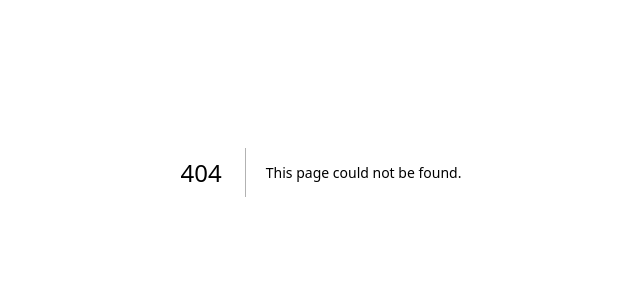
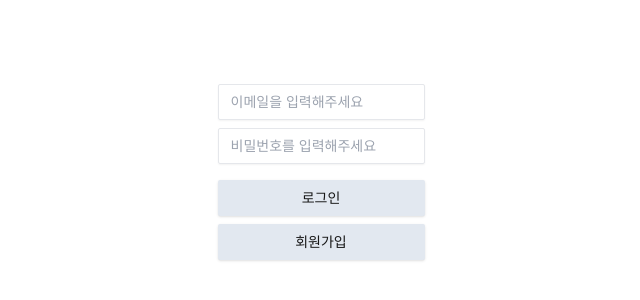
Before and after one commit to kanghyunwoo920106/next-auth, a Next.js app: page /login in a window 1280 px wide. Before the commit this address had no page. Shown: the part 228-528 px from the top of the page, without its empty margins (319-959 px from the left). Built offline with nearby package versions, Linux system fonts and the light colour scheme.

Commit message:
refactor: auth 폴더 네이밍 변경

```diff
--- a/app/auth/components/sign-view.tsx
+++ b/app/login/components/sign-view.tsx
@@ -70,6 +70,11 @@ export default function SignView() {
       router.push("/main");
     }
   };
+
+  const handleSign = () => {
+    router.push("/signup");
+  };
+
   return (
     <div className="flex items-center justify-center h-screen">
       <div className="max-w-sm mx-auto p-4">
@@ -99,8 +104,18 @@ export default function SignView() {
               )}
             </div>
           </div>
-          <Button className="w-full mt-4 bg-slate-200" type="submit">
+          <Button
+            className="w-full mt-4 bg-slate-200 hover:bg-slate-300 active:bg-slate-400"
+            type="submit"
+          >
             로그인
+          </Button>
+          <Button
+            className="w-full mt-2 bg-slate-200 hover:bg-slate-300 active:bg-slate-400"
+            type="button"
+            onClick={handleSign}
+          >
+            회원가입
           </Button>
         </form>
       </div>
--- a/middleware.ts
+++ b/middleware.ts
@@ -8,7 +8,7 @@ export default async function middleware(req) {
   });
 
   if (!token) {
-    return NextResponse.redirect(new URL("/auth", req.url));
+    return NextResponse.redirect(new URL("/login", req.url));
   }
 
   return NextResponse.next();
```
Also changed, not shown: app/login/page.tsx (renamed from app/auth/page.tsx).
